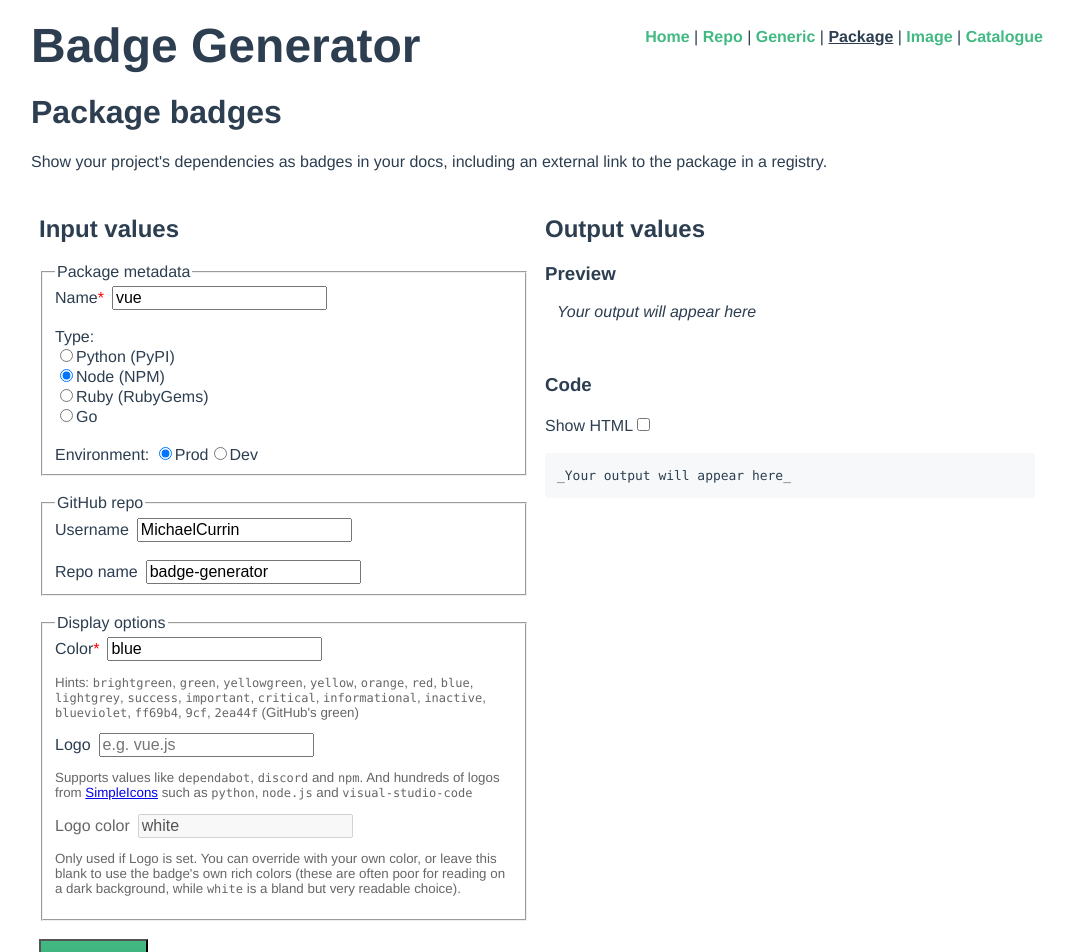
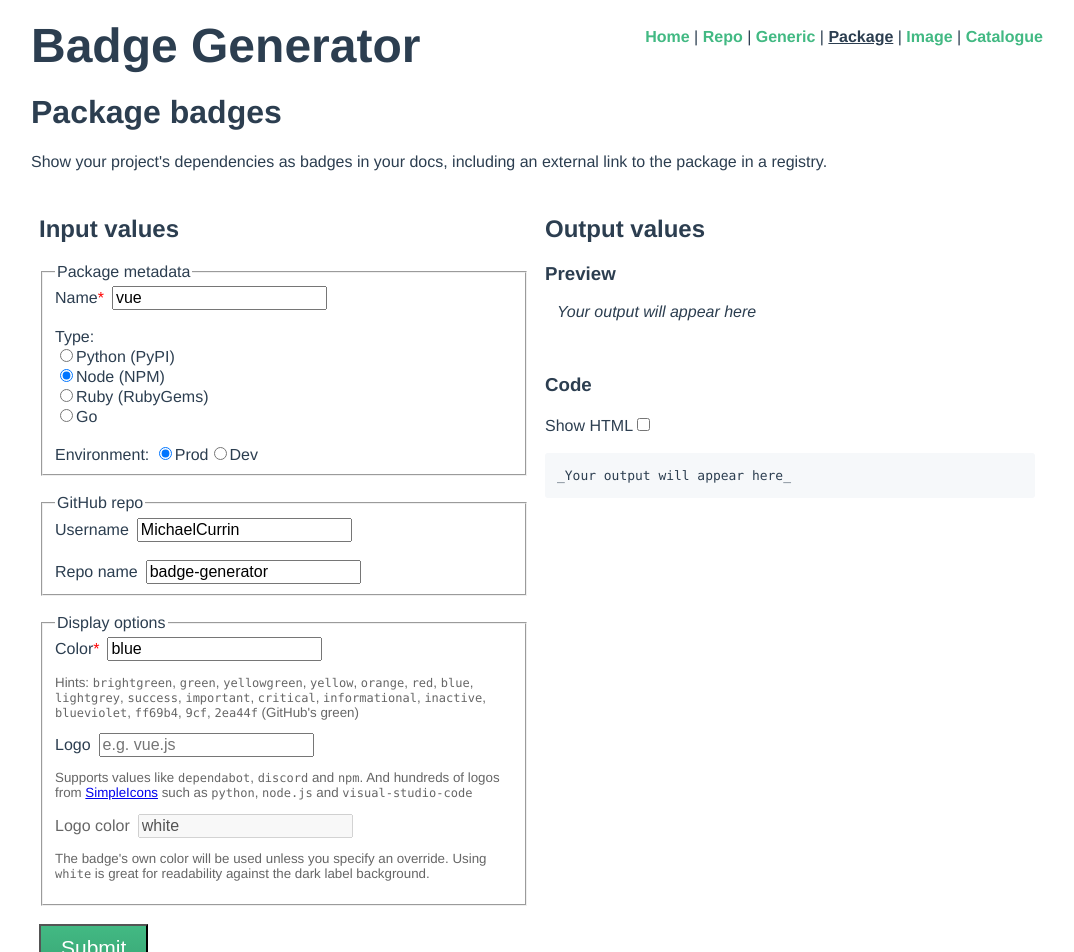
Before and after one commit to MichaelCurrin/badge-generator, a Vue app: page /#/package in a window 1280 px wide. Shown: the top 952 px of the page, without its empty margins (103-1177 px from the left). Built offline with nearby package versions, Linux system fonts and the light colour scheme; a small style sheet from the web is missing.

Commit message:
refactor: move values to text.ts

```diff
--- a/src/constants/text.ts
+++ b/src/constants/text.ts
@@ -2,3 +2,7 @@ export const INITIAL_RESULT = "_Your output will appear here_";
 
 export const COLOR_HELP =
   "Hints: `brightgreen`, `green`, `yellowgreen`, `yellow`, `orange`, `red`, `blue`, `lightgrey`, `success`, `important`, `critical`, `informational`, `inactive`, `blueviolet`, `ff69b4`, `9cf`, `2ea44f` (GitHub's green)";
+
+export const LOGO_HELP = "Supports values like `dependabot`, `discord` and `npm`. And hundreds of logos from [SimpleIcons](https://simpleicons.org/) such as `python`, `node.js` and `visual-studio-code`"
+
+export const LOGO_COLOR_HELP = "The badge's own color will be used unless you specify an override. Using `white` is great for readability against the dark label background."
--- a/src/views/GenericBadges.vue
+++ b/src/views/GenericBadges.vue
@@ -40,14 +40,14 @@
               <TextInput
                 label="Logo"
                 v-model="logo"
-                note="Supports values like `dependabot`, `discord` and `npm`. And hundreds of logos from [SimpleIcons](https://simpleicons.org/) such as `python`, `node.js` and `visual-studio-code`"
+                :note="logoHelp"
               />
 
               <TextInput
                 label="Logo color"
                 v-model="logoColor"
                 :disabled="logo === ''"
-                note="The badge's own color will be used unless you specify an override. Using `white` is great for readability against the dark label background."
+                :note="logoColorHelp"
               />
             </fieldset>
             <br />
@@ -87,7 +87,7 @@
 import { defineComponent } from "vue";
 
 import { COLOR_PRESETS } from "@/constants/appearance";
-import { COLOR_HELP, INITIAL_RESULT } from "@/constants/text";
+import { COLOR_HELP, INITIAL_RESULT, LOGO_COLOR_HELP, LOGO_HELP } from "@/constants/text";
 
 import Checkbox from "@/components/Checkbox.vue";
 import Help from "@/components/Help.vue";
@@ -121,8 +121,11 @@ export default defineComponent({
       logoColor: "",
 
       result: INITIAL_RESULT,
+
       note: note,
       colorHelp: COLOR_HELP,
+      logoHelp: LOGO_HELP,
+      logoColorHelp: LOGO_COLOR_HELP,
     };
   },
   methods: {
--- a/src/views/PackageBadges.vue
+++ b/src/views/PackageBadges.vue
@@ -142,7 +142,7 @@
                 label="Logo"
                 v-model="logo"
                 placeholder="e.g. vue.js"
-                note="Supports values like `dependabot`, `discord` and `npm`. And hundreds of logos from [SimpleIcons](https://simpleicons.org/) such as `python`, `node.js` and `visual-studio-code`"
+                :note="logoHelp"
               />
 
               <TextInput
@@ -151,7 +151,7 @@
                 :disabled="logo === '' || !dynamicBadgeEnabled"
                 :class="logo === '' ? disabledClass : ''"
                 placeholder="e.g. white or #fff or #ffffff"
-                note="Only used if Logo is set. You can override with your own color, or leave this blank to use the badge's own rich colors (these are often poor for reading on a dark background, while `white` is a bland but very readable choice)."
+                :note="logoColorHelp"
               />
             </fieldset>
             <br />
@@ -178,7 +178,7 @@
 import { defineComponent } from "vue";
 
 import { COLOR_PRESETS } from "@/constants/appearance";
-import { COLOR_HELP, INITIAL_RESULT } from "@/constants/text";
+import { COLOR_HELP, INITIAL_RESULT, LOGO_COLOR_HELP, LOGO_HELP } from "@/constants/text";
 
 import Help from "@/components/Help.vue";
 import Results from "@/components/Results.vue";
@@ -219,8 +219,11 @@ export default defineComponent({
       logoColor: COLOR_PRESETS.LogoDefault,
 
       result: INITIAL_RESULT,
+
       note: NOTE,
       colorHelp: COLOR_HELP,
+      logoHelp: LOGO_HELP,
+      logoColorHelp: LOGO_COLOR_HELP,
 
       disabledClass: "disabled-text",
     };
```
